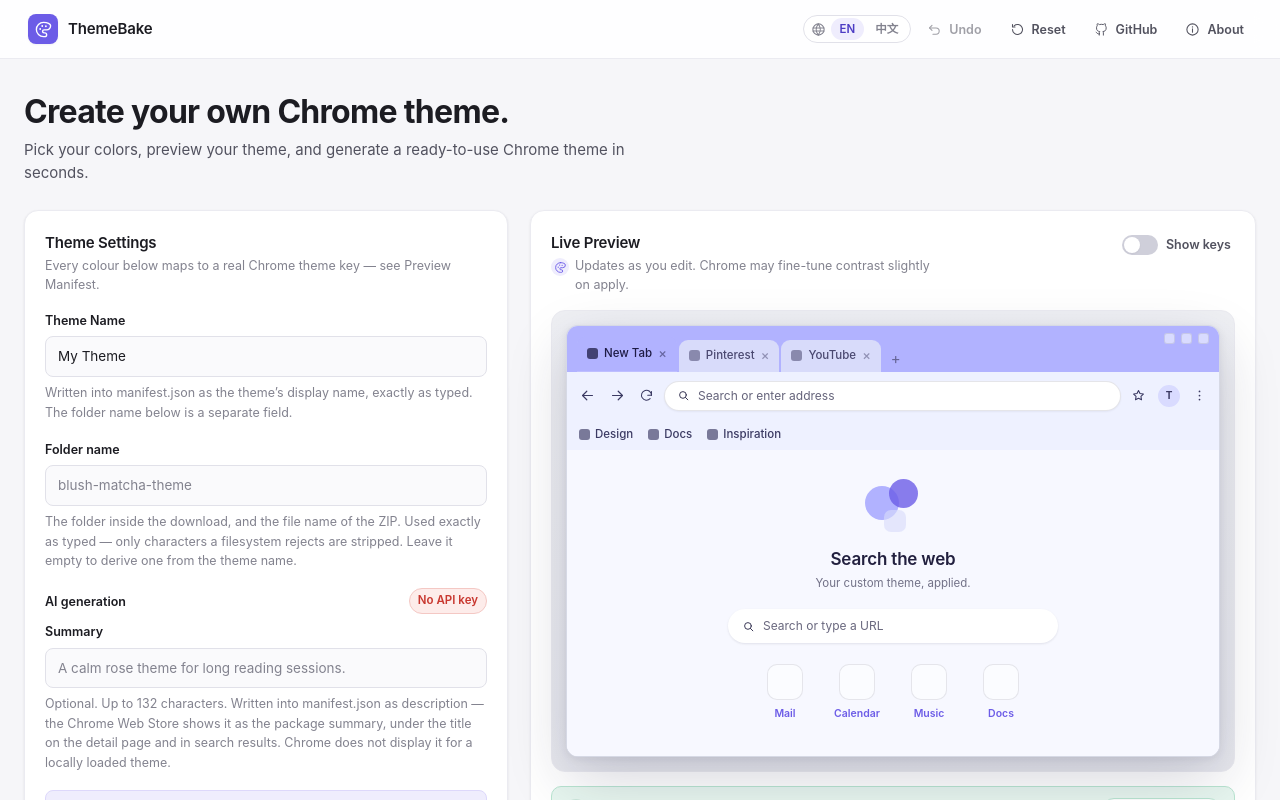
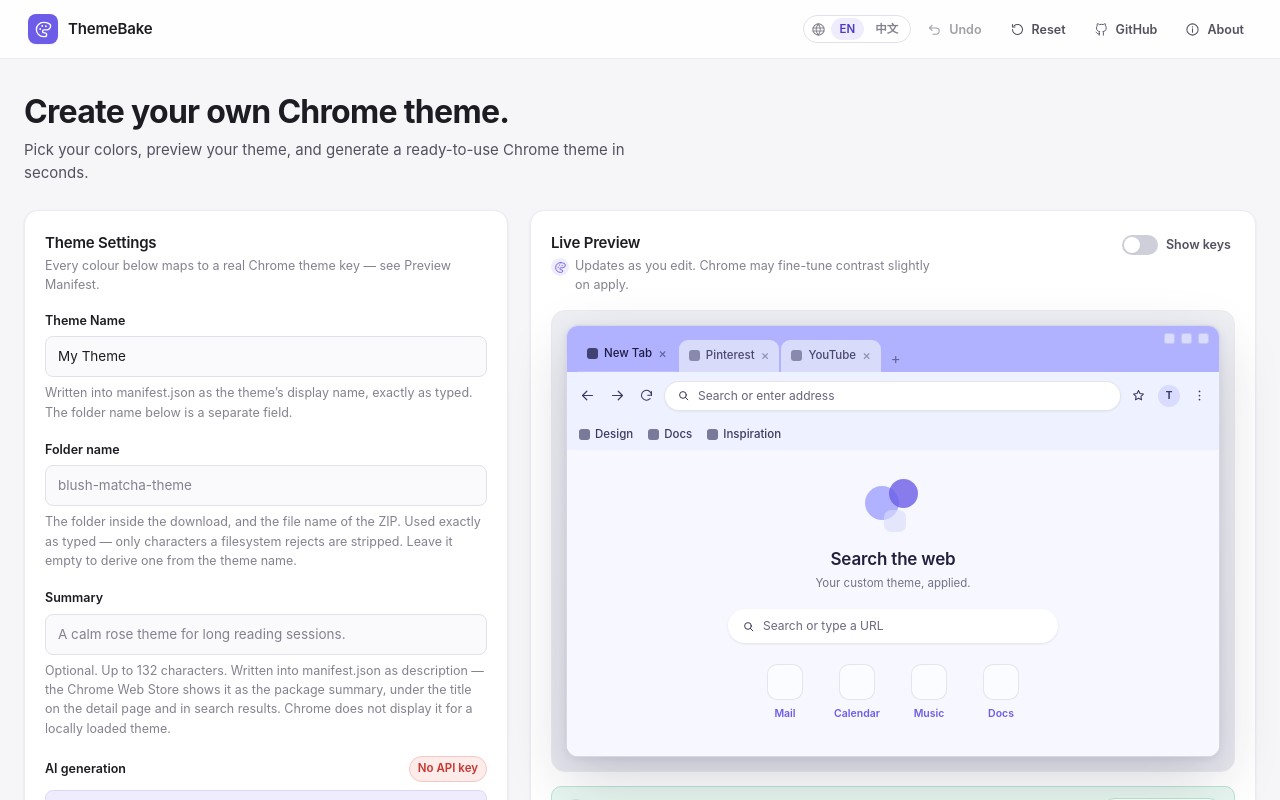
Before and after one commit to vaxicy/themebake, a React (Vite) app: page / in a window 1280 px wide. Shown: the top 800 px of the page. Built offline with nearby package versions, Linux system fonts and the light colour scheme.

Commit message:
ui: move description field above the AI section

```diff
--- a/src/components/AiNamingPanel.jsx
+++ b/src/components/AiNamingPanel.jsx
@@ -61,18 +61,9 @@
   }
 
   return (
-    <section className="ai" aria-labelledby="ai-heading">
-      <div className="ai__head">
-        <h3 className="ai__label" id="ai-heading">
-          {t('ai.title')}
-        </h3>
-        <span className={`status-chip ${hasKey ? 'status-chip--ok' : 'status-chip--error'}`}>
-          {hasKey ? t('ai.statusReady') : t('ai.statusNoKey')}
-        </span>
-      </div>
-
-      {/* The summary field now lives inside this panel, directly above the one
-          click that fills it along with the names. */}
+    <>
+      {/* The summary field sits above the AI section itself: the one-click
+          generate button below still fills it together with the names. */}
       <div className="field">
         <label className="field__label" htmlFor="theme-description">
           {t('settings.description.label')}
@@ -101,6 +92,16 @@
             {t('settings.description.hint', { max: MAX_DESCRIPTION_LENGTH })}
           </p>
         )}
+      </div>
+
+      <section className="ai" aria-labelledby="ai-heading">
+      <div className="ai__head">
+        <h3 className="ai__label" id="ai-heading">
+          {t('ai.title')}
+        </h3>
+        <span className={`status-chip ${hasKey ? 'status-chip--ok' : 'status-chip--error'}`}>
+          {hasKey ? t('ai.statusReady') : t('ai.statusNoKey')}
+        </span>
       </div>
 
       <div className="ai__actions">
@@ -307,6 +308,7 @@
           <p className="ai__note">{t('ai.privacyNote')}</p>
         </div>
       </details>
-    </section>
+      </section>
+    </>
   )
 }
```
